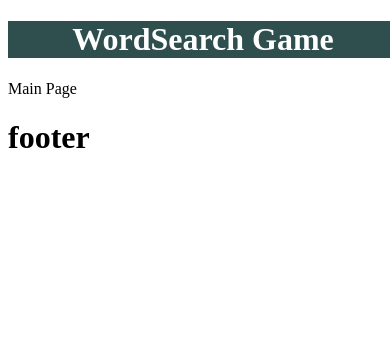
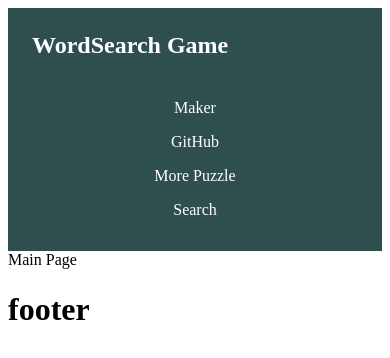
Before and after one commit to newfly101/BootCamp-WordSearch, a Svelte app: page / in a window 390 px wide. Shown: the top 358 px of the page. Built offline with nearby package versions, Linux system fonts and the light colour scheme.

Commit message:
[할 일] header 부분 css 수정

```diff
--- a/src/components/Header.svelte
+++ b/src/components/Header.svelte
@@ -3,8 +3,16 @@
 </script>
 
 <header>
-    <div class="app-bar">
-        <h1 class="title">{appTitle}</h1>
+    <div class="nav-bar">
+        <div class="app-bar">
+            <h1 class="title">{appTitle}</h1>
+        </div>
+        <ul class="app-bar__menu">
+            <li><a href="/">Maker</a></li>
+            <li><a href="/">GitHub</a></li>
+            <li><a href="/">More Puzzle</a></li>
+            <li><a href="/">Search</a></li>
+        </ul>
     </div>
 </header>
 
--- a/src/css/header.css
+++ b/src/css/header.css
@@ -1,9 +1,51 @@
+a {
+    text-decoration: none;
+    color: white;
+}
+.nav-bar {
+    flex-wrap: nowrap;
+    display: flex;
+    justify-content: space-between;
+    align-items: center;
+    background-color: darkslategrey;
+    padding: 8px 12px;
+}
+
 .app-bar {
-    background-color: darkslategrey;
-    width: 100vw;
 }
 
 .app-bar > .title {
     text-align: center;
+    font-size: 24px;
     color: white;
 }
+
+.app-bar__menu {
+    display: flex;
+    list-style: none;
+    padding-left: 0;
+}
+.app-bar__menu li {
+    padding: 8px 12px;
+}
+.app-bar__menu li:hover {
+    background-color: rgb(19, 61, 56);
+    border-radius: 4px;
+}
+
+@media screen and (max-width: 613px) {
+    .nav-bar{
+        flex-direction: column;
+        align-items: flex-start;
+        padding: 8px 24px;
+    }
+    .app-bar__menu {
+        flex-direction: column;
+        align-items:center;
+        width: 100%;
+    }
+    .app-bar__menu li {
+        width: 100%;
+        text-align : center;
+    }
+}
```
